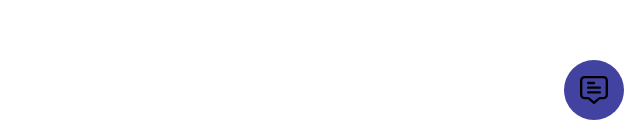
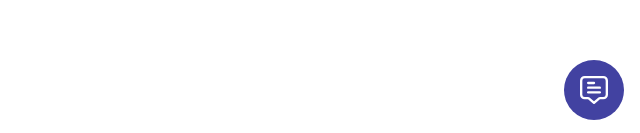
Before and after one commit to anastasia-sl/FE-first-app, a React (Create React App) app: page /main in a window 1280 px wide. Shown: the part 664-797 px from the top of the page, without its empty margins (640-1280 px from the left). Built offline with nearby package versions, Linux system fonts and the light colour scheme; sample sign-in values are in the browser's storage.

Commit message:
icon styles change

```diff
--- a/src/pages/MainPage/index.js
+++ b/src/pages/MainPage/index.js
@@ -1,17 +1,13 @@
 import './style.scss';
-import {useNavigate} from "react-router-dom";
 import Button from "../../atoms/Button";
 import React, {useState} from "react";
 import FeedbackModal from "../../molecules/FeedbackModal";
 import { observer } from 'mobx-react-lite';
-import userStore from "../../store";
 import {ReactComponent as FeedbackIcon} from '../../atoms/icons/feedbackIcon.svg';
-
 
 function MainPage() {
     const [modalActive, setModalActive] = useState(false);
-    const navigate = useNavigate();
-    const jwtToken = userStore.jwt;
+
         return (
             <div className='MainPage'>
                 <div className='FeedbackButtonBlock'>
--- a/src/pages/MainPage/style.scss
+++ b/src/pages/MainPage/style.scss
@@ -1,9 +1,12 @@
+@import '../../colors';
+
 .MainPage{
   height: 100vh;
 
   .FeedbackIcon{
     width:40px;
     height:40px;
+    fill:$white;
   }
 
   .FeedbackButtonBlock{
```
